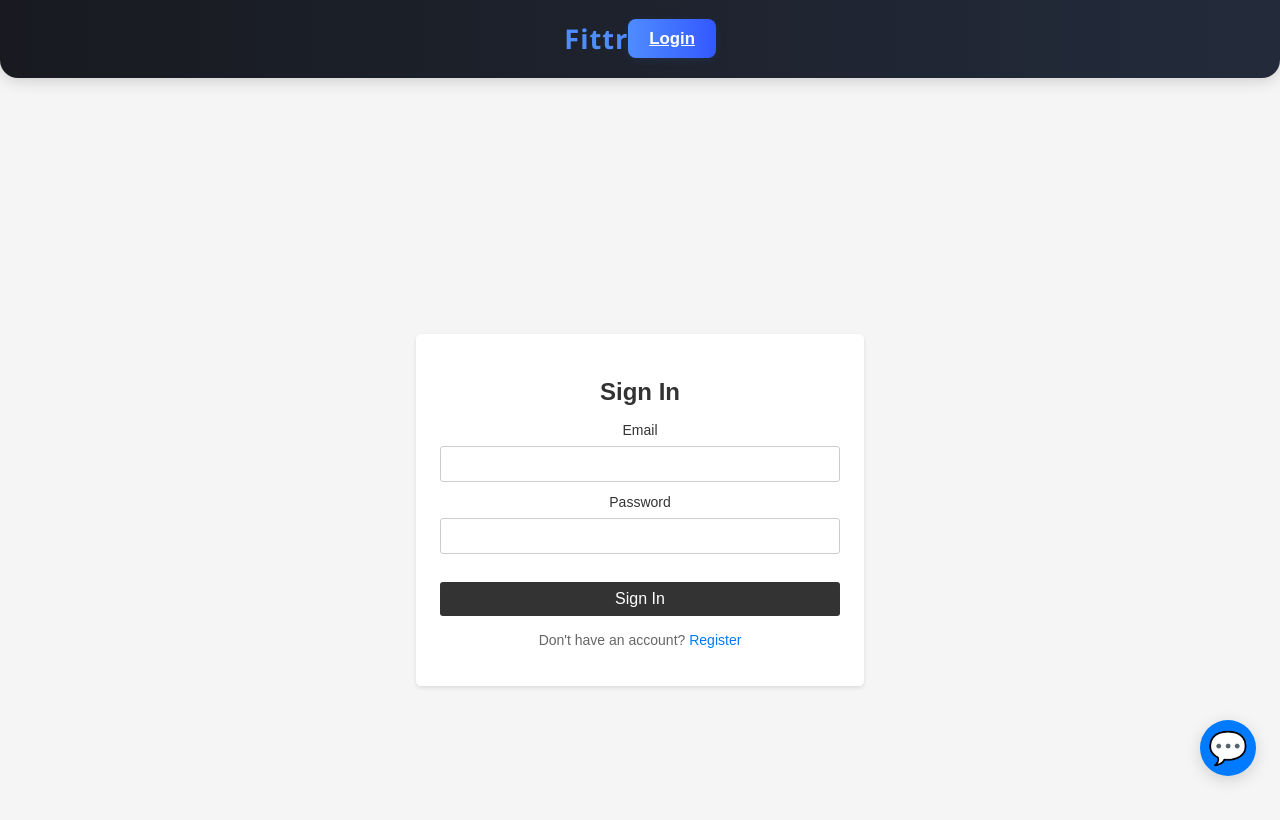
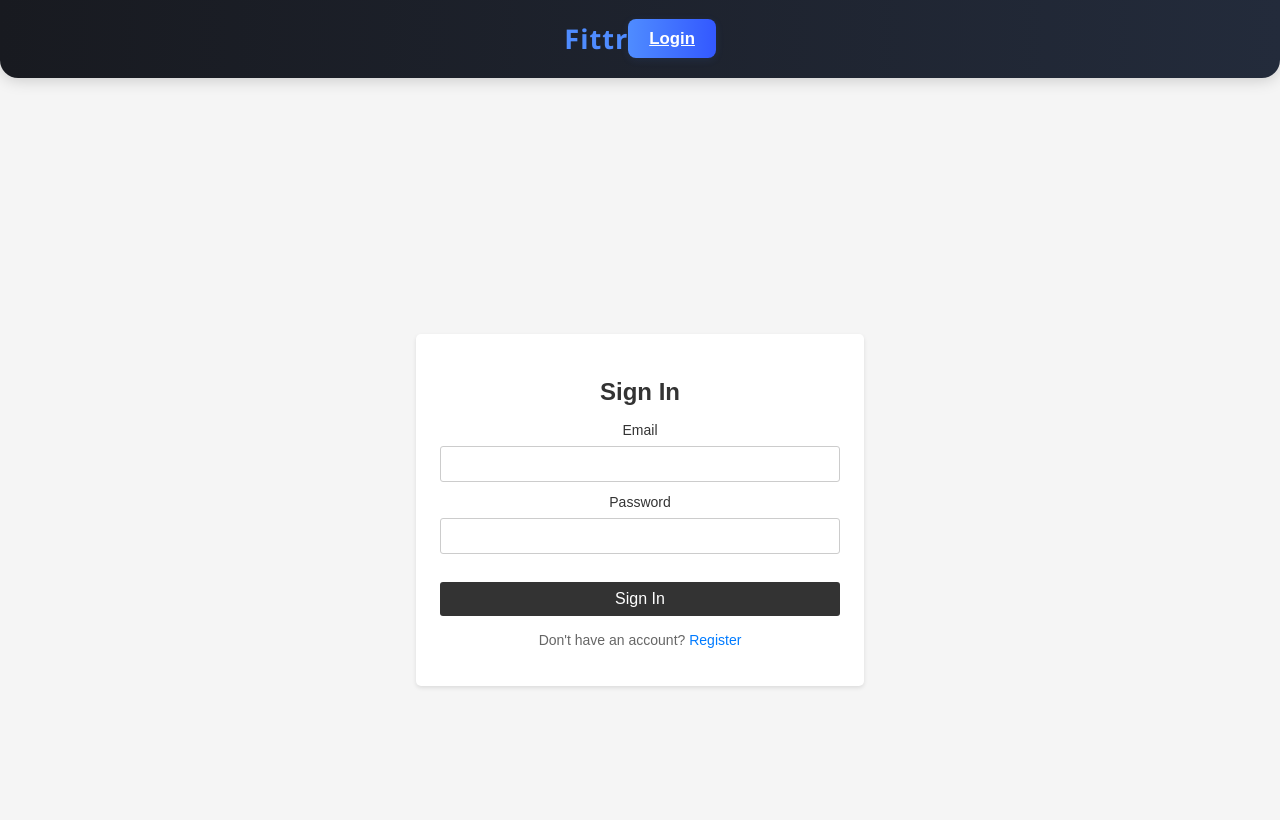
Before and after one commit to arya-p-gh/CapstoneSem2, a React (Create React App) app: page /login in a window 1280 px wide. Shown: the top 820 px of the page. Built offline with nearby package versions, Linux system fonts and the light colour scheme; no server answers; the HTML template or start-up script is replaced by a standard one.

Commit message:
remove: Floating AI chat icon from app

```diff
--- a/src/App.js
+++ b/src/App.js
@@ -9,7 +9,6 @@ import MealPlanner from './components/MealPlanner';
 import Login from './components/Login';
 import Register from './components/Register';
 import Navbar from './components/Navbar';
-import FloatingAIChat from './components/FloatingAIChat';
 
 const ProtectedRoute = ({ children }) => {
   const { currentUser } = useAuth();
@@ -45,7 +44,6 @@ function App() {
             </Routes>
           </div>
         </div>
-        <FloatingAIChat />
       </Router>
     </AuthProvider>
   );
```
